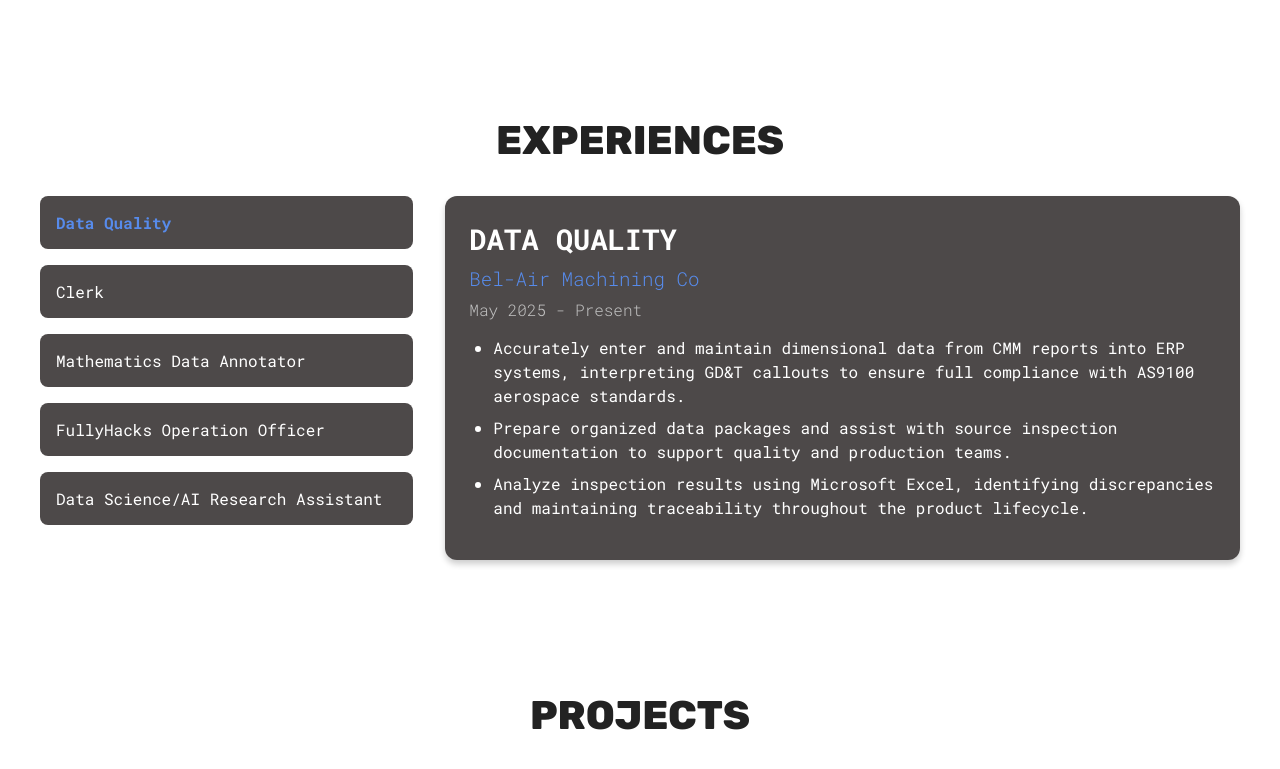
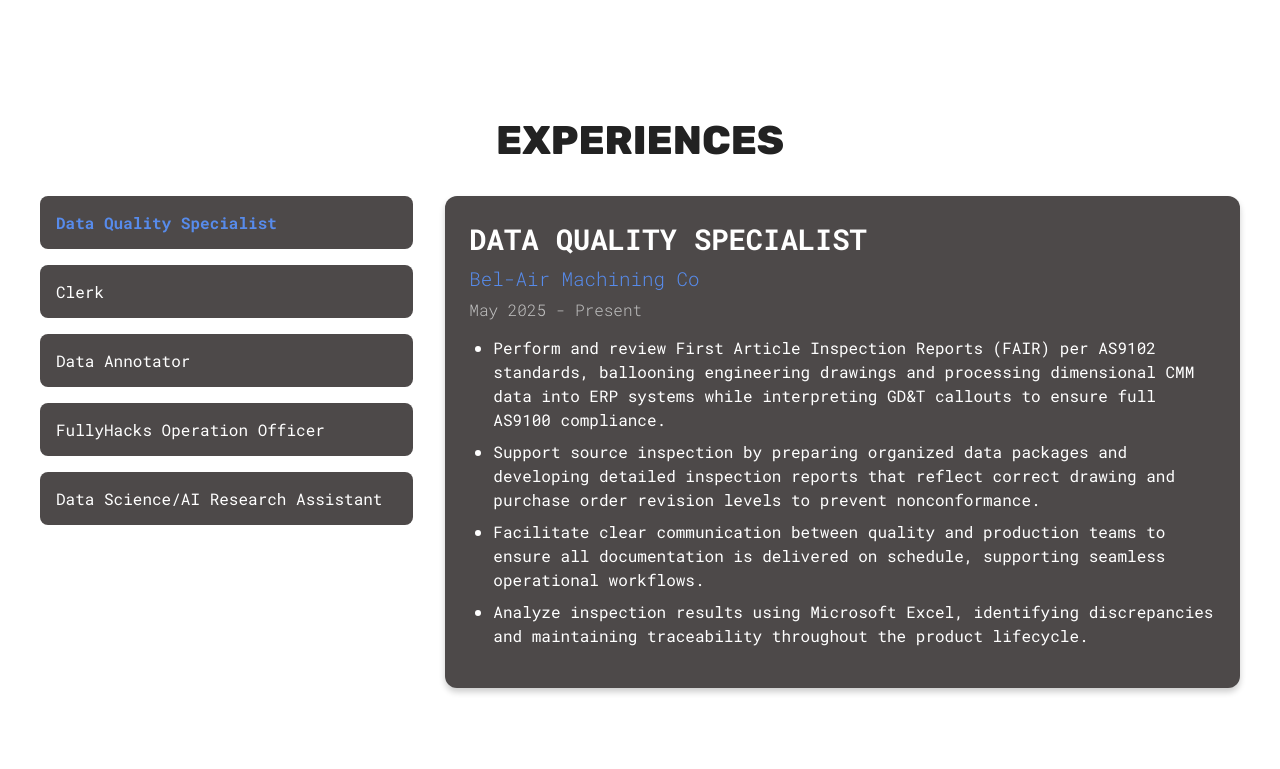
Before and after one commit to trangn03/Portfolio, a React (Vite) app: page / in a window 1280 px wide. Shown: the part 525-1294 px from the top of the page. Built offline with nearby package versions, Linux system fonts and the light colour scheme.

Commit message:
Update Experiences.jsx

```diff
--- a/src/sections/Experience/Experiences.jsx
+++ b/src/sections/Experience/Experiences.jsx
@@ -4,12 +4,13 @@ import styles from './ExperiencesStyles.module.css';
 function Experiences() {
   const experiences = [
     {
-      role: 'Data Quality',
+      role: 'Data Quality Specialist',
       company: 'Bel-Air Machining Co',
       duration: 'May 2025 - Present',
       details: [
-        'Accurately enter and maintain dimensional data from CMM reports into ERP systems, interpreting GD&T callouts to ensure full compliance with AS9100 aerospace standards.',
-        'Prepare organized data packages and assist with source inspection documentation to support quality and production teams.',
+        'Perform and review First Article Inspection Reports (FAIR) per AS9102 standards, ballooning engineering drawings and processing dimensional CMM data into ERP systems while interpreting GD&T callouts to ensure full AS9100 compliance.',
+        'Support source inspection by preparing organized data packages and developing detailed inspection reports that reflect correct drawing and purchase order revision levels to prevent nonconformance.',
+        'Facilitate clear communication between quality and production teams to ensure all documentation is delivered on schedule, supporting seamless operational workflows.',
         'Analyze inspection results using Microsoft Excel, identifying discrepancies and maintaining traceability throughout the product lifecycle.',
       ],
     },
@@ -23,7 +24,7 @@ function Experiences() {
       ],
     },
     {
-      role: 'Mathematics Data Annotator',
+      role: 'Data Annotator',
       company: 'Highbrow Techonology Inc',
       duration: 'Nov 2024 -  May 2025',
       details: [
```
